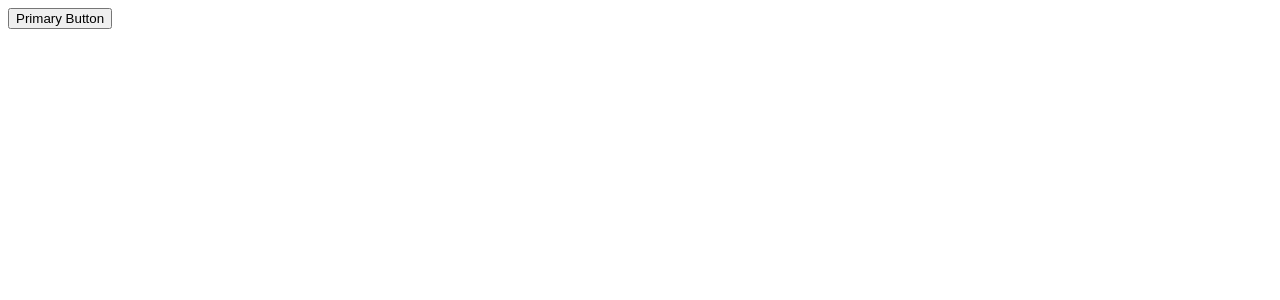
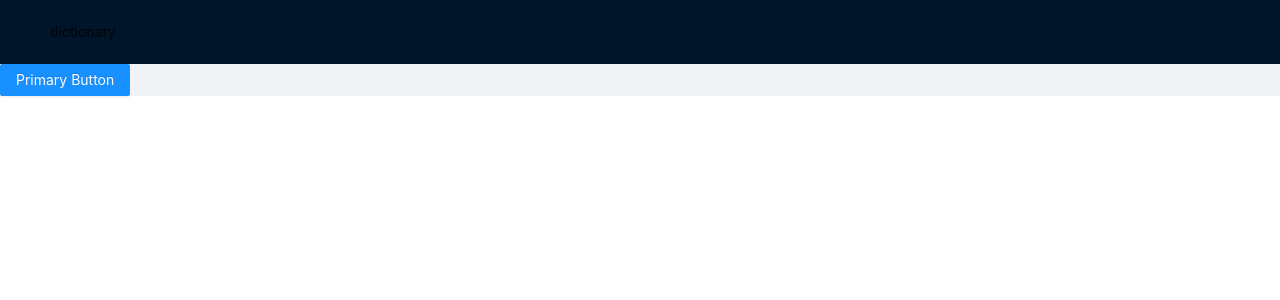
Before and after one commit to successfulcode/sm-dictionary, a React (Create React App) app: page / in a window 1280 px wide. Shown: the top 300 px of the page. Built offline with nearby package versions, Linux system fonts and the light colour scheme.

Commit message:
Created HeaderDict component

```diff
--- a/src/App.tsx
+++ b/src/App.tsx
@@ -1,11 +1,19 @@
-import { Button } from 'antd';
+import { FC } from 'react';
+import { Button, Layout } from 'antd';
+import HeaderDict from './components/HeaderDict/HeaderDict'
 
-const App = () => {
-  return(
-    <div>
-        <Button type="primary">Primary Button</Button>
-    </div>
-  )
-}
+const App: FC = () => {
+  return (
+    <>
+    <Layout>
+      <HeaderDict />
+      <div>
+      <Button type="primary">Primary Button</Button>
+      </div>
+
+    </Layout>
+    </>
+  );
+};
 
 export default App;
--- /dev/null
+++ b/src/components/HeaderDict/HeaderDict.tsx
@@ -0,0 +1,10 @@
+import { FC } from 'react';
+import { Layout } from 'antd';
+
+const { Header } = Layout;
+
+const HeaderDict: FC = () => {
+  return <Header>dictionary</Header>;
+};
+
+export default HeaderDict;
--- a/src/index.tsx
+++ b/src/index.tsx
@@ -2,6 +2,7 @@ import React from 'react';
 import ReactDOM from 'react-dom';
 import App from './App';
 import reportWebVitals from './reportWebVitals';
+import "antd/dist/antd.css";
 
 ReactDOM.render(
   <React.StrictMode>
```
